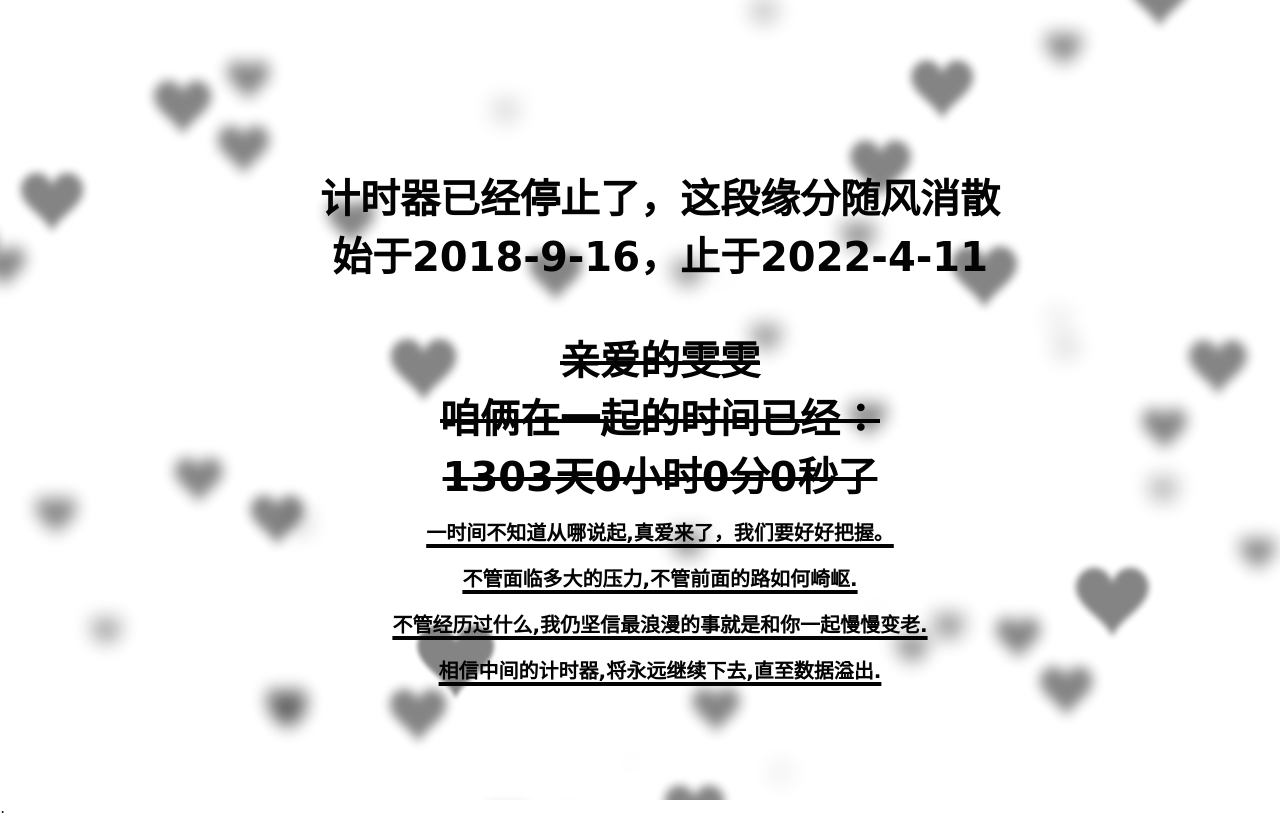
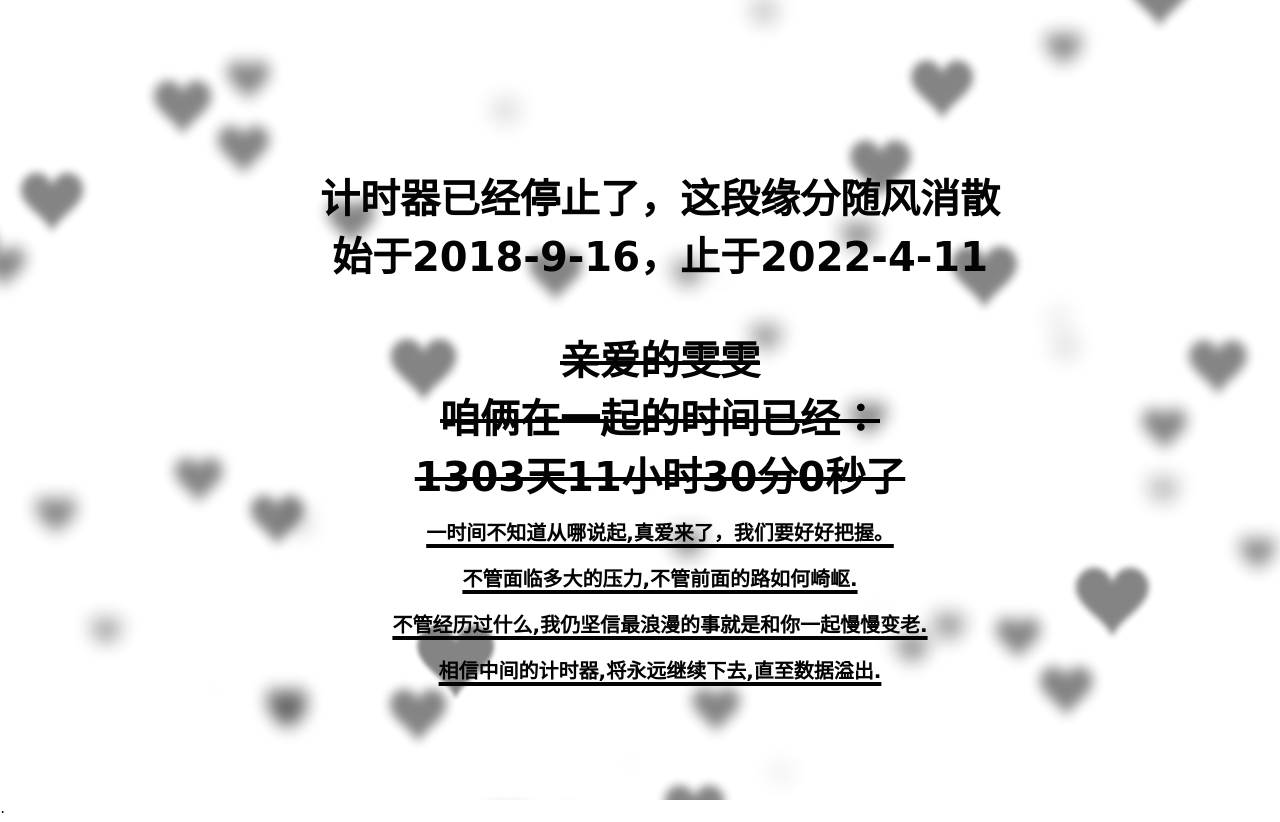
Before and after one commit to SA1024/wenwen, a plain HTML site: page index.html in a window 1280 px wide. Drawn offline with Linux system fonts and the light colour scheme.

Commit message:
2022年4月11日

```diff
--- a/index.html
+++ b/index.html
@@ -131,7 +131,7 @@
     }
 
     function time(obj,futimg){
-        var nowtime = new Date('2022/4/11').getTime(); // 现在时间转换为时间戳
+        var nowtime = new Date('2022/4/11 11:30:00').getTime(); // 现在时间转换为时间戳
         var futruetime =  new Date(futimg).getTime(); // 未来时间转换为时间戳
         var msec = nowtime-futruetime; // 毫秒 未来时间-现在时间
         var time = (msec/1000);  // 毫秒/1000
```
